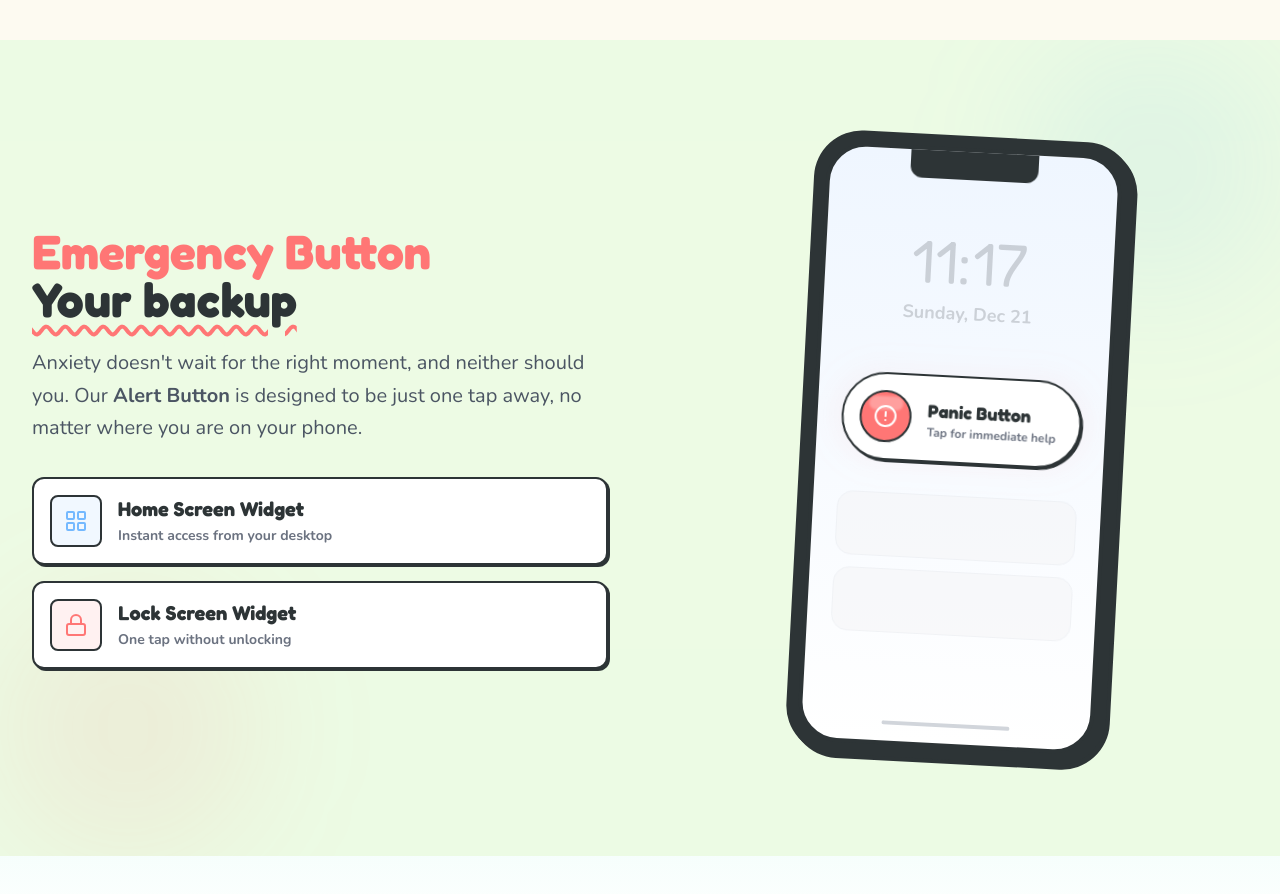
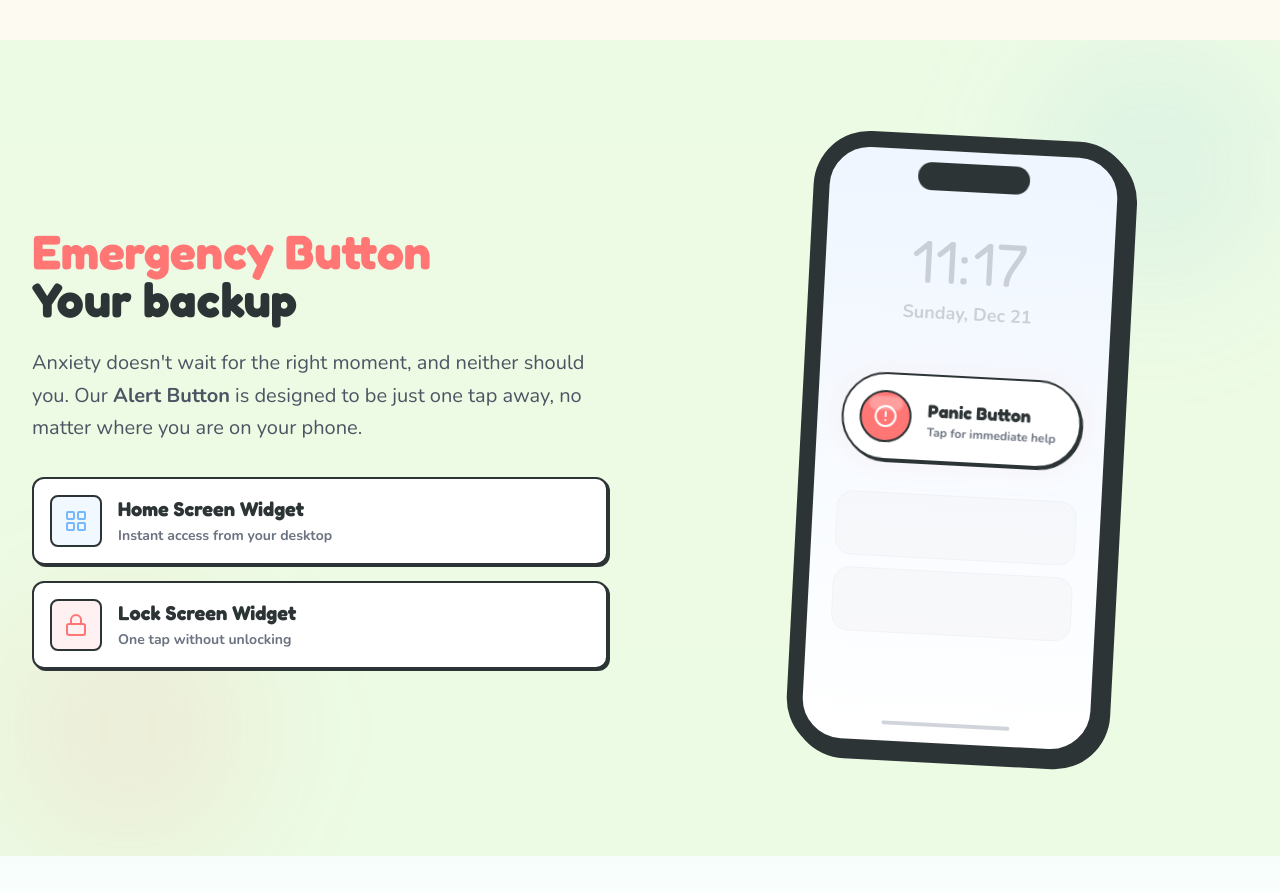
Before and after one commit to NikFanton/relieve-valley-landing, a React (Vite) app: page / in a window 1280 px wide. Shown: the part 2400-3294 px from the top of the page. Built offline with nearby package versions, Linux system fonts and the light colour scheme.

Commit message:
feat: Enhance emergency button functionality
Add a safety guard to prevent multiple rapid activations and clarify button text styling. Also, ensure the button reverts to its normal state automatically after 3 seconds.

```diff
--- a/App.tsx
+++ b/App.tsx
@@ -1,4 +1,3 @@
-
 import React, { useState, useEffect, useRef } from 'react';
 import { Menu, X, ArrowRight, Heart, Sparkles, Wind, Zap, LayoutGrid, Lock, CircleAlert, Brain, ShieldCheck, Microscope } from 'lucide-react';
 import { Button } from './components/Button';
@@ -17,8 +16,12 @@ function App() {
   const section2Ref = useRef<HTMLElement>(null);
 
   const handlePanicClick = () => {
+    if (panicActivated) return;
     setPanicActivated(true);
-    setTimeout(() => setPanicActivated(false), 3000);
+    // Automatically revert after 3 seconds
+    setTimeout(() => {
+      setPanicActivated(false);
+    }, 3000);
   };
 
   const scrollToSection = (id: string) => {
@@ -242,10 +245,10 @@ function App() {
           <div className="max-w-7xl mx-auto px-4 sm:px-6 lg:px-8 relative z-10">
             <div className="grid md:grid-cols-2 gap-16 items-center">
 
-              <div className="order-2 md:order-1">
+              <div className="order-1">
                 <h2 className="text-4xl md:text-5xl font-cartoon font-bold text-brand-orange mb-6 leading-tight">
                   Emergency Button<br/>
-                  <span className="text-brand-dark underline decoration-wavy decoration-4 decoration-brand-orange underline-offset-8">Your backup</span>
+                  <span className="text-brand-dark">Your backup</span>
                 </h2>
                 <p className="text-xl text-gray-600 mb-8 leading-relaxed font-body">
                   Anxiety doesn't wait for the right moment, and neither should you. Our <strong>Alert Button</strong> is designed to be just one tap away, no matter where you are on your phone.
@@ -273,28 +276,46 @@ function App() {
                 </ul>
               </div>
 
-              <div className="order-1 md:order-2 flex justify-center perspective-1000">
-                 <div className="bg-brand-dark rounded-[3rem] p-3 mx-auto w-[320px] shadow-cartoon transform rotate-3 hover:rotate-0 transition-transform duration-500 origin-center">
-                    <div className="bg-white rounded-[2.5rem] overflow-hidden h-[600px] border-4 border-brand-dark relative bg-gradient-to-b from-blue-50 to-white flex flex-col">
-                        <div className="h-7 w-32 bg-brand-dark rounded-b-xl mx-auto absolute top-0 left-0 right-0 z-20"></div>
+              <div className="order-2 flex justify-center perspective-1000">
+                 <div className="bg-brand-dark rounded-[3.5rem] p-3 mx-auto w-[320px] shadow-cartoon transform rotate-3 hover:rotate-0 transition-transform duration-500 origin-center relative">
+                    <div className="bg-white rounded-[2.75rem] overflow-hidden h-[600px] border-4 border-brand-dark relative bg-gradient-to-b from-blue-50 to-white flex flex-col">
+
+                        {/* Dynamic Island Style Pill */}
+                        <div className="h-7 w-28 bg-brand-dark rounded-full mx-auto absolute top-3 left-0 right-0 z-40"></div>
+
+                        {/* Fullscreen calming state within device frame */}
+                        {panicActivated && (
+                          <div className="absolute inset-0 z-30 bg-brand-green flex flex-col items-center justify-center p-8 animate-in fade-in zoom-in duration-500 text-center">
+                             <Wind className="w-20 h-20 text-brand-dark mb-6 animate-pulse" />
+
+                             {/* Header Text */}
+                             <h4 className="font-cartoon font-bold text-2xl text-brand-dark mb-6 leading-tight">
+                               Let's calm you...
+                             </h4>
+
+                             {/* Skeleton lines representing descriptive text */}
+                             <div className="w-full space-y-3 max-w-[160px]">
+                                <div className="h-2.5 w-full bg-brand-dark/10 rounded-full mx-auto animate-pulse"></div>
+                                <div className="h-2.5 w-4/5 bg-brand-dark/10 rounded-full mx-auto animate-pulse" style={{animationDelay: '0.2s'}}></div>
+                                <div className="h-2.5 w-5/6 bg-brand-dark/10 rounded-full mx-auto animate-pulse" style={{animationDelay: '0.4s'}}></div>
+                             </div>
+
+                             {/* Placeholder for a visual button line */}
+                             <div className="mt-12 h-8 w-28 bg-brand-dark/10 rounded-full border-2 border-brand-dark/5 animate-pulse" style={{animationDelay: '0.6s'}}></div>
+                          </div>
+                        )}
 
                         <div className="flex-1 flex flex-col items-center pt-20 px-6">
                             <div className="text-6xl font-cartoon text-brand-dark/20 mb-2">{localTime}</div>
                             <div className="text-lg font-bold text-brand-dark/20 mb-12">{localDate}</div>
 
                             <div className="relative w-full mb-8">
-                                <div className={`absolute inset-0 bg-red-400/20 rounded-full blur-md animate-glow-pulse ${panicActivated ? 'opacity-100' : 'opacity-40'}`}></div>
+                                <div className="absolute inset-0 bg-red-400/20 rounded-full blur-md animate-glow-pulse opacity-40"></div>
 
                                 <div
                                     onClick={handlePanicClick}
-                                    className={`relative z-10 w-full rounded-full p-4 border-2 border-brand-dark shadow-cartoon-hover overflow-hidden group cursor-pointer transition-all duration-300 ${panicActivated ? 'bg-brand-green' : 'bg-white hover:bg-gray-50'}`}
+                                    className="relative z-10 w-full rounded-full p-4 border-2 border-brand-dark shadow-cartoon-hover overflow-hidden group cursor-pointer transition-all duration-300 bg-white hover:bg-gray-50"
                                 >
-                                    {panicActivated ? (
-                                        <div className="flex flex-col items-center justify-center py-2 animate-in fade-in zoom-in duration-300">
-                                            <Wind className="w-8 h-8 text-brand-dark mb-2 animate-pulse" />
-                                            <span className="font-cartoon font-bold text-lg text-brand-dark text-center">Let's calm you... 🍃</span>
-                                        </div>
-                                    ) : (
                                     <div className="flex items-center gap-4">
                                         <div className="bg-brand-orange p-3 rounded-full border-2 border-brand-dark text-white shadow-sm group-active:scale-95 transition-transform relative overflow-hidden">
                                             <div className="absolute top-1 left-1/2 -translate-x-1/2 w-[70%] h-[30%] bg-white/30 rounded-full blur-[1px]"></div>
@@ -305,7 +326,6 @@ function App() {
                                             <div className="text-xs text-gray-500 font-bold">Tap for immediate help</div>
                                         </div>
                                     </div>
-                                    )}
                                 </div>
                             </div>
 
```
Lines whose indentation alone changed are shown as unchanged.
